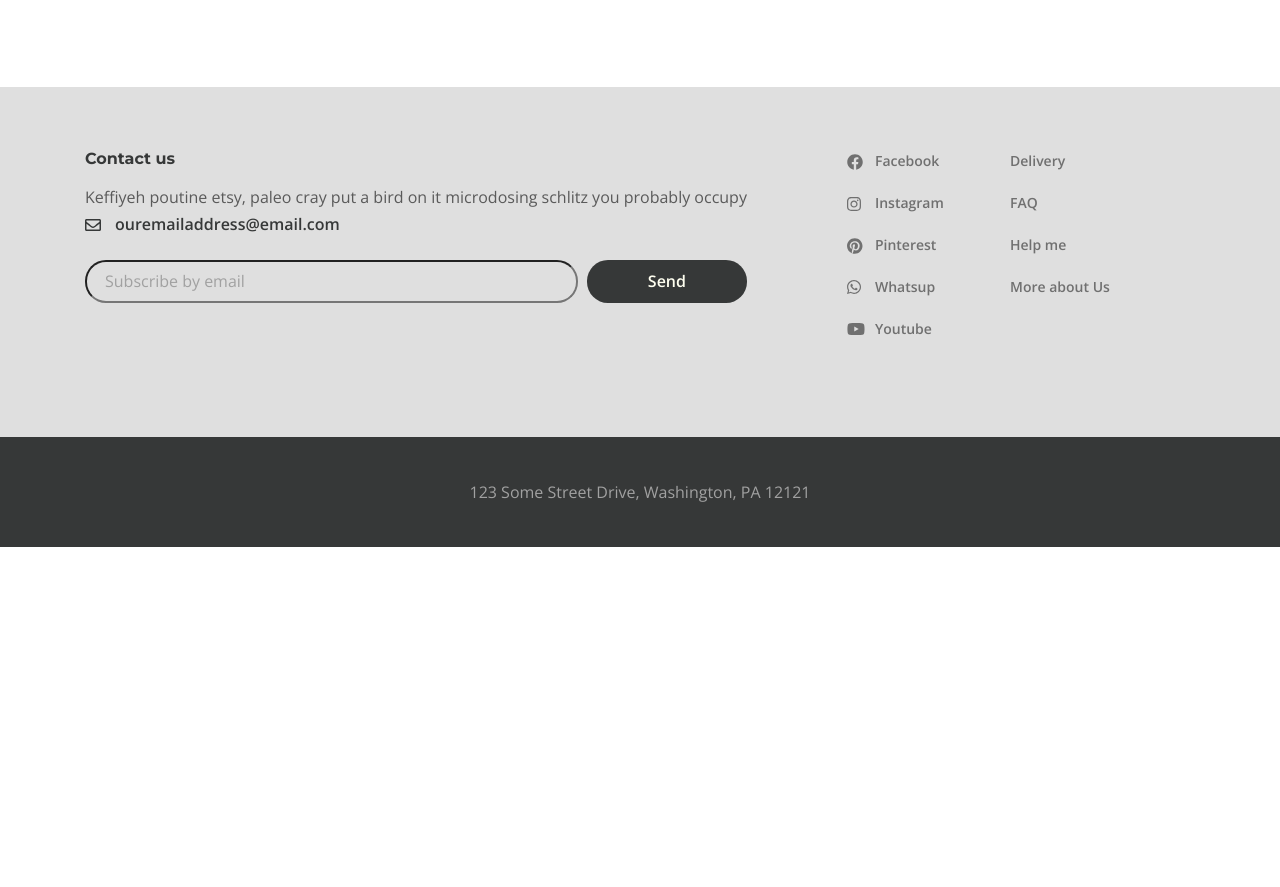
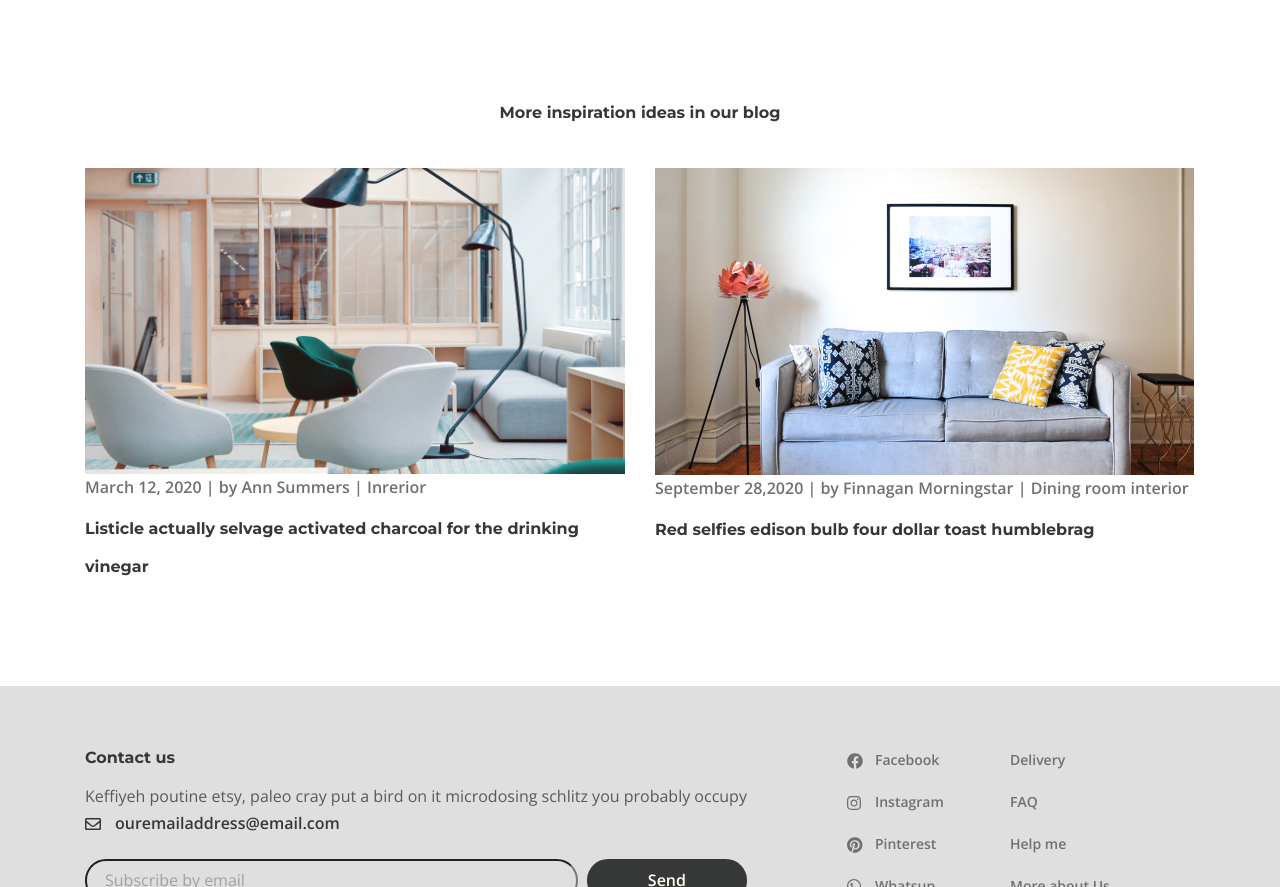
Before and after one commit to iuru2522/Desire, a website: page app/index.html in a window 1280 px wide. Shown: the part 3725-4612 px from the top of the page. Before the commit the page ends 4272 px from the top, so only its background shows below. Drawn offline with nearby package versions, Linux system fonts and the light colour scheme.

Commit message:
added Blog section

```diff
--- a/app/index.html
+++ b/app/index.html
@@ -344,14 +344,71 @@
                 <img src="images/gallery/5.jpg" alt="images">
               </a>
             </div>
+          </div>
+        </div>
+      </div>
+
+      <section class="blog-box">
+        <div class="container">
+          <h3 class="blog-box__title">
+            More inspiration ideas in our blog
+          </h3>
+          <div class="blog-box__items">
+            <div class="blog-box__item">
+              <a class="blox-box__img-link" href="#">
+                <img class="blog-box__img" src="images/blog/obj1.jpg" alt="">
+              </a>
+
+              <div class="blog-box__links">
+                <span class="blog-box__date">
+                  March 12, 2020
+                </span> |
+                <a  class="blog-box__author" href="">
+                  by Ann Summers
+                </a> |
+                <a href="" class="blog-box__theme">
+                  Inrerior
+                </a>
+              </div>
+              <a href="" class="blog-box__item-titleling">
+                <h4 class="blog-box__item-title">
+                  Listicle actually selvage activated charcoal for the drinking vinegar
+                </h4>
+              </a>
 
 
 
-          </div>
 
 
+            </div>
+            <div class="blog-box__item">
+              <a class="blox-box__img-link" href="#">
+                <img class="blog-box__img" src="images/blog/obj2.jpg" alt="">
+              </a>
+
+              <div class="blog-box__links">
+                <span class="blog-box__date">
+                  September 28,2020
+                </span> |
+                <a  class="blog-box__author" href="">
+                  by Finnagan Morningstar
+                </a> |
+                <a href="" class="blog-box__theme">
+                  Dining room interior
+                </a>
+              </div>
+              <a href="" class="blog-box__item-titleling">
+                <h4 class="blog-box__item-title">
+                  Red selfies edison bulb four dollar toast humblebrag
+                </h4>
+              </a>
+
+
+
+            </div>
+          </div>
         </div>
-      </div>
+      </section>
 
 
 
--- a/app/scss/style.scss
+++ b/app/scss/style.scss
@@ -525,5 +525,43 @@
         max-height: 1150px;
         height: 100%;
     }
+}
 
+.blog-box{
+    padding-bottom: 100px;
+    &__title{
+        color: $title;
+        @extend %title-font;
+        font-style: 36px;
+        line-height: 51px;
+        margin: 0 auto 30px;
+        text-align: center;
+        max-width: 430px;
+    }
+    &__items{
+        display: grid;
+        grid-template-columns: 1fr 1fr;
+        grid-gap: 30px;
+    }
+    &__img-link{
+        margin-bottom: 19px;
+        display: inline-block;
+    }
+    &__links{
+        margin-bottom: 9px;
+        font-style: 14px;
+        font-weight: 600;
+        color: #707070;
+    }
+    &__date,
+    &__author,
+    &__theme{
+        color: inherit
+    }
+    &__item-title{
+        color: $title;
+        font-style: 24px;
+        line-height: 38px;
+        @extend %title-font;
+    }
 }
```
Also changed, not shown: app/css/style.min.css, app/images/blog/obj1.jpg (added), app/images/blog/obj2.jpg (added).
